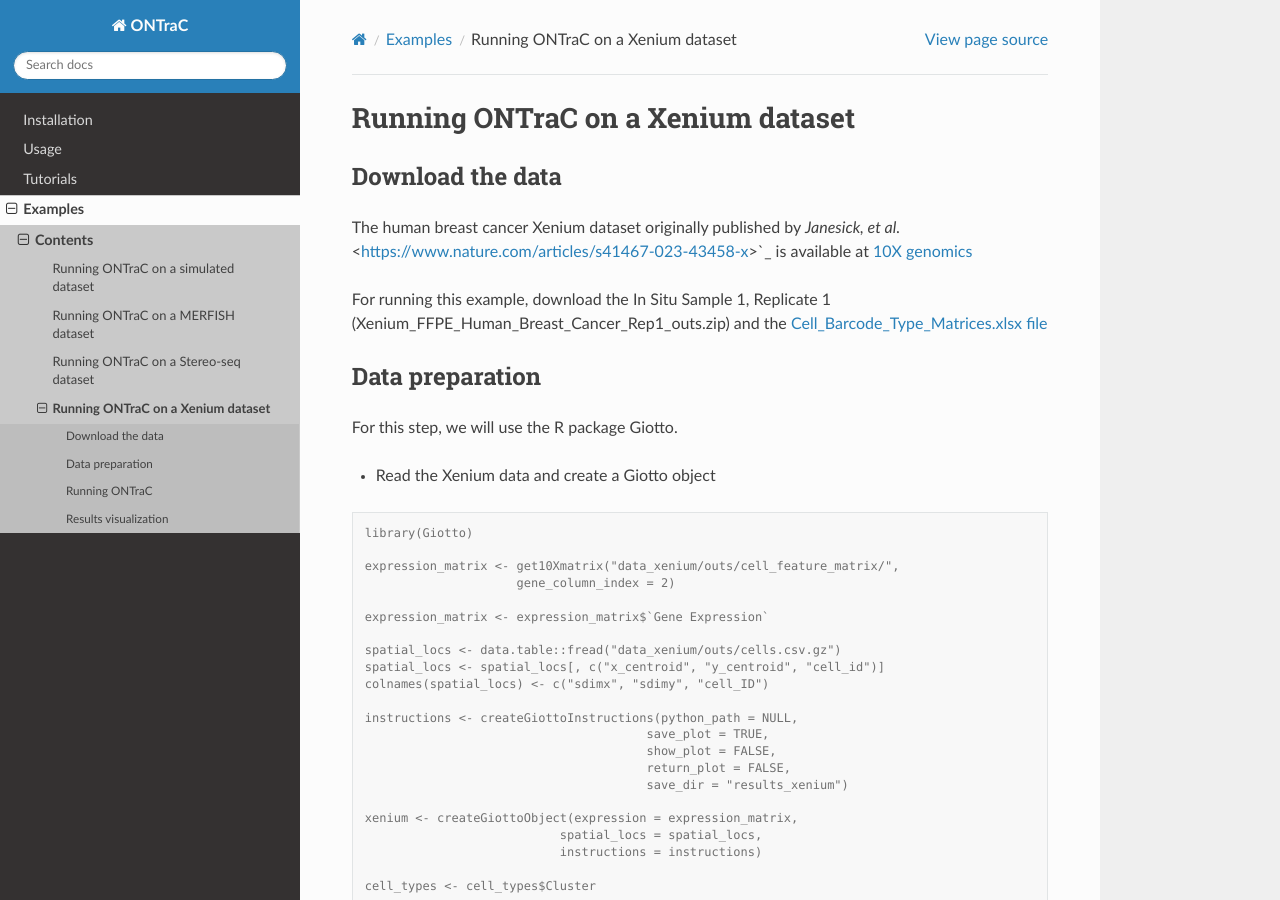
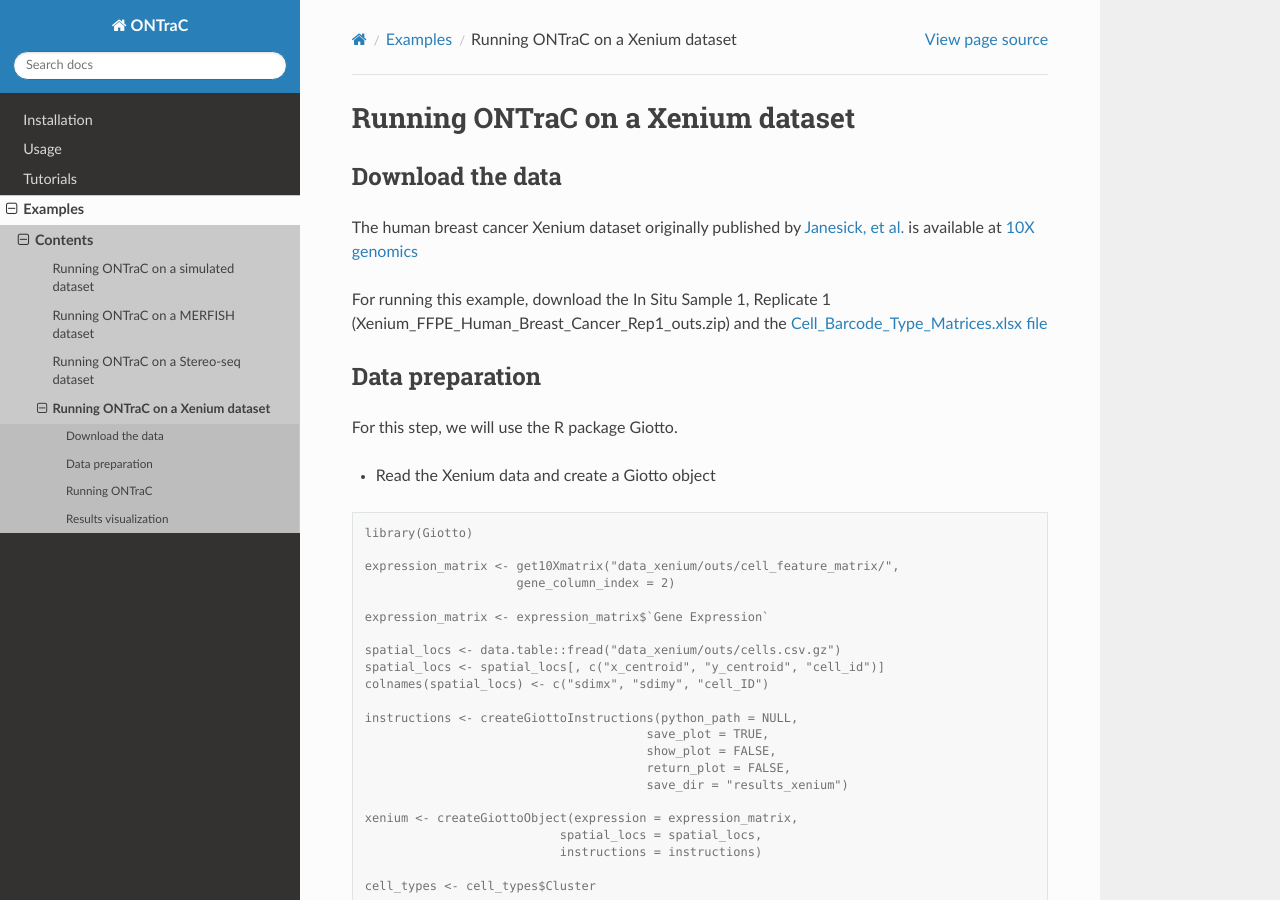
Before and after one commit to gyuanlab/ONTraC_website, a Sphinx documentation site: the page built from docs/source/xenium.rst, in a window 1280 px wide and 900 px high. Built offline with Sphinx 7.4.7 and the Read the Docs theme 3.1.0, drawn with Linux system fonts in a browser that asks for light colours.

Commit message:
fix link

```diff
--- a/docs/source/xenium.rst
+++ b/docs/source/xenium.rst
@@ -4,7 +4,7 @@ Running ONTraC on a Xenium dataset
 Download the data
 ------------------
 
-The human breast cancer Xenium dataset originally published by `Janesick, et al.` <https://www.nature.com/articles/s41467-023-43458-x>`_
+The human breast cancer Xenium dataset originally published by `Janesick, et al. <https://www.nature.com/articles/s41467-023-43458-x>`_
 is available at `10X genomics <https://www.10xgenomics.com/products/xenium-in-situ/preview-dataset-human-breast>`_
 
 For running this example, download the In Situ Sample 1, Replicate 1
```
